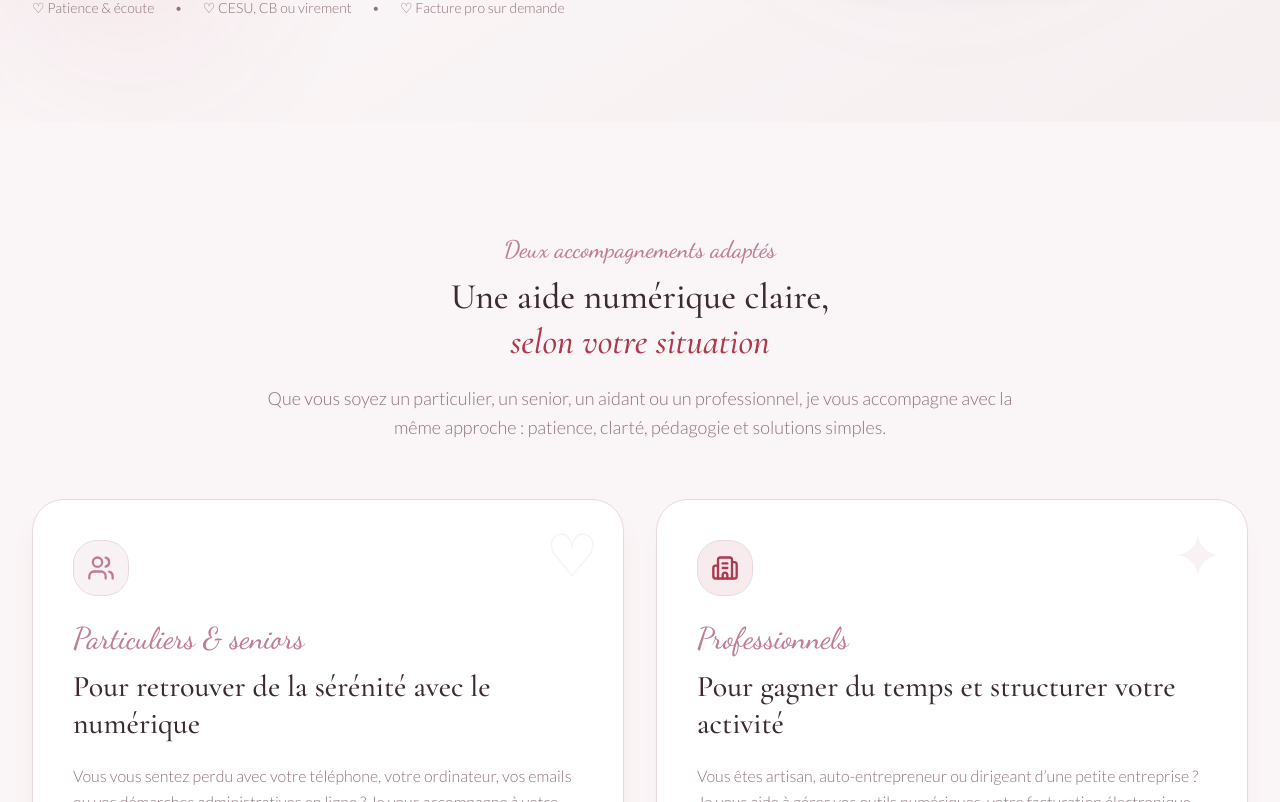
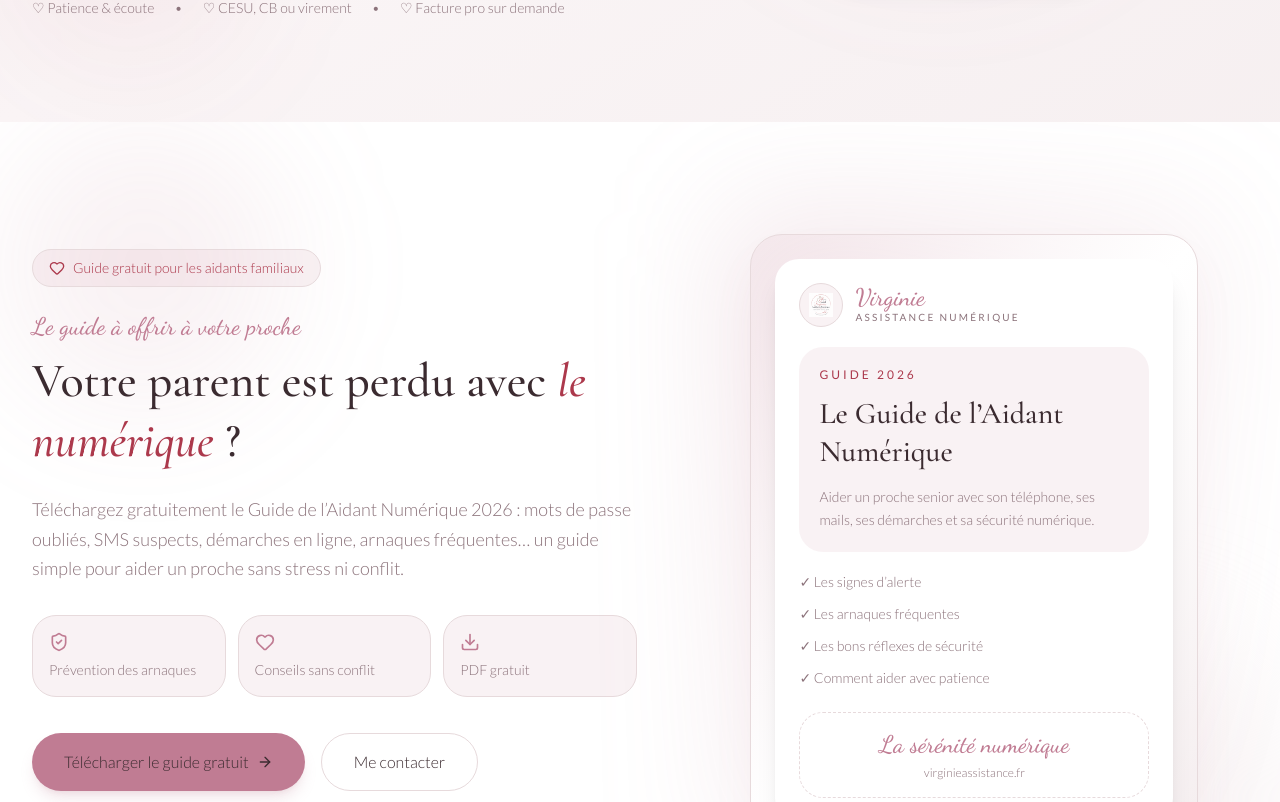
Before and after one commit to Virginie17/assistance-numerique, a Next.js app: page / in a window 1280 px wide. Shown: the part 678-1480 px from the top of the page. Built offline with nearby package versions, Linux system fonts and the light colour scheme; no server answers.

Commit message:
Add aidant guide section to homepage

```diff
--- a/app/page.tsx
+++ b/app/page.tsx
@@ -1,5 +1,6 @@
 import Navbar from "@/components/landing/Navbar";
 import HeroSection from "@/components/landing/HeroSection";
+import GuideAidantSection from "@/components/landing/GuideAidantSection";
 import TargetChoiceSection from "@/components/landing/TargetChoiceSection";
 import ServicesSection from "@/components/landing/ServicesSection";
 import ProfessionalSection from "@/components/landing/ProfessionalSection";
@@ -17,6 +18,7 @@ export default function Home() {
     <main className="min-h-screen">
       <Navbar />
       <HeroSection />
+      <GuideAidantSection />
       <TargetChoiceSection />
       <ServicesSection />
       <ProfessionalSection />
```
